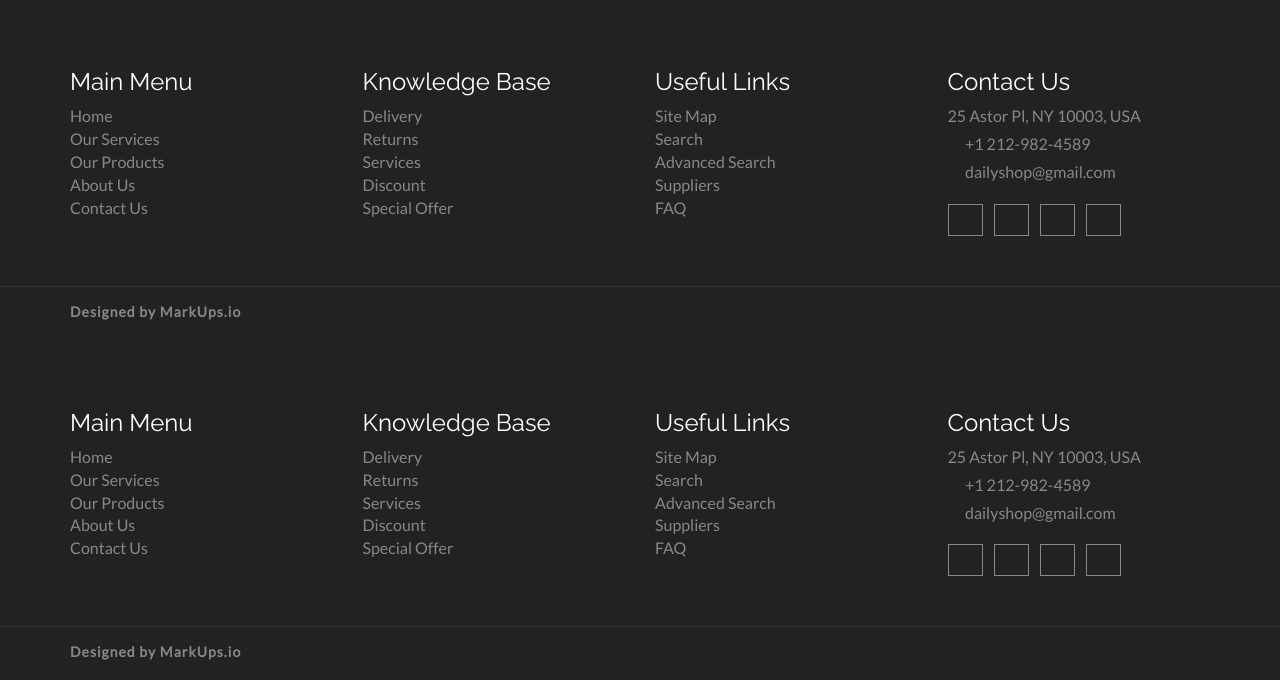
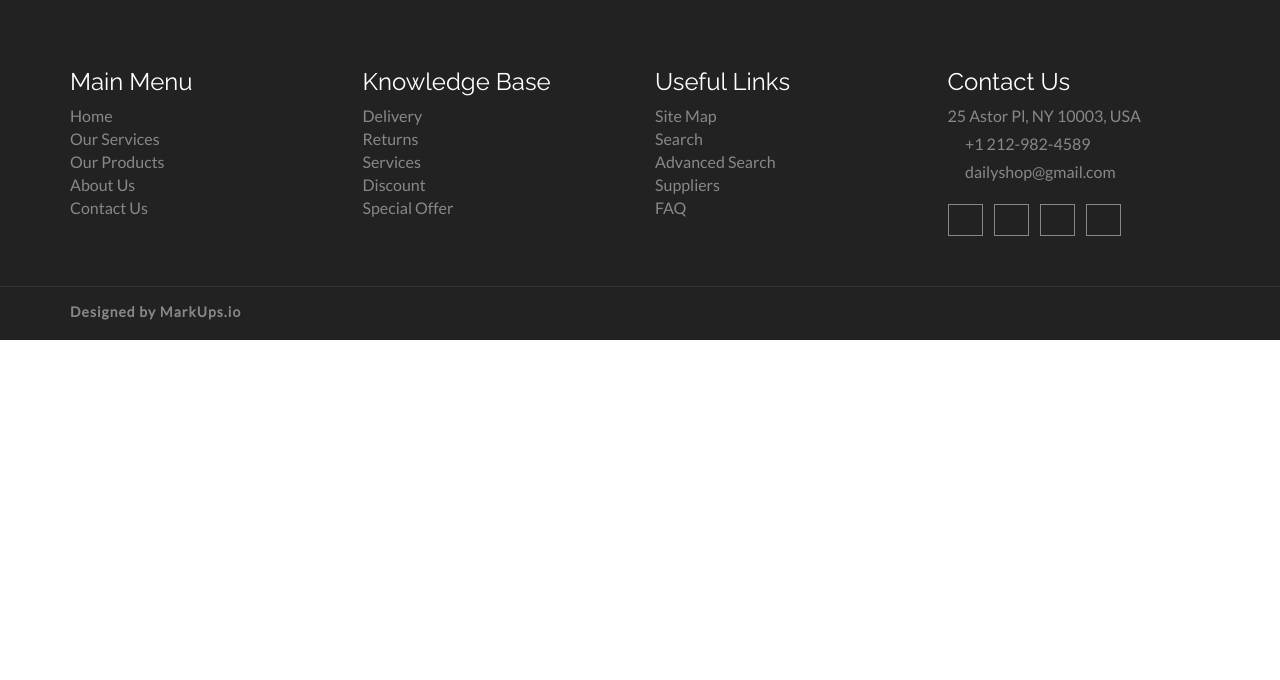
Before and after one commit to AakankshaMathur/shopping_app, a Django app: template core/templates/checkout.html in a window 1280 px wide; the page is wider, and only the part inside the window is pictured. Shown: the part 963-1643 px from the top of that part. After the commit the page ends 1303 px from the top of that part, so only its background shows below. Run offline with Django 3.2, Linux system fonts and the light colour scheme; the template is opened without the code that fills it: values that come from a table or form of the project are taken from there, others are empty; data comes from the database, SQL or seed files in the repository; both versions use the stored data as it was after the commit; some libraries are stand-ins or nearby versions; some web fonts are replaced.

Commit message:
Checkout

```diff
--- a/core/models.py
+++ b/core/models.py
@@ -121,7 +121,13 @@ class Order(models.Model):
 
     @property
     def get_total(self):
-        total = self.quantity * self.price
+        total = 0
+        try:
+            total = self.quantity * self.price
+
+        except:
+            pass
+
         return total
 
 
--- a/core/templates/checkout.html
+++ b/core/templates/checkout.html
@@ -370,7 +370,7 @@
                   <h4>Order Summary</h4>
 
                       <div class="aa-order-summary-area">
-                        <form action="" method="GET">
+                        <form action="" method="POST">
                           <table class="table table-responsive">
 
                               <thead>
@@ -424,99 +424,7 @@
  </section>
  <!-- / Cart view section -->
 
-  <!-- footer -->
-  <footer id="aa-footer">
-    <!-- footer bottom -->
-    <div class="aa-footer-top">
-     <div class="container">
-        <div class="row">
-        <div class="col-md-12">
-          <div class="aa-footer-top-area">
-            <div class="row">
-              <div class="col-md-3 col-sm-6">
-                <div class="aa-footer-widget">
-                  <h3>Main Menu</h3>
-                  <ul class="aa-footer-nav">
-                    <li><a href="#">Home</a></li>
-                    <li><a href="#">Our Services</a></li>
-                    <li><a href="#">Our Products</a></li>
-                    <li><a href="#">About Us</a></li>
-                    <li><a href="#">Contact Us</a></li>
-                  </ul>
-                </div>
-              </div>
-              <div class="col-md-3 col-sm-6">
-                <div class="aa-footer-widget">
-                  <div class="aa-footer-widget">
-                    <h3>Knowledge Base</h3>
-                    <ul class="aa-footer-nav">
-                      <li><a href="#">Delivery</a></li>
-                      <li><a href="#">Returns</a></li>
-                      <li><a href="#">Services</a></li>
-                      <li><a href="#">Discount</a></li>
-                      <li><a href="#">Special Offer</a></li>
-                    </ul>
-                  </div>
-                </div>
-              </div>
-              <div class="col-md-3 col-sm-6">
-                <div class="aa-footer-widget">
-                  <div class="aa-footer-widget">
-                    <h3>Useful Links</h3>
-                    <ul class="aa-footer-nav">
-                      <li><a href="#">Site Map</a></li>
-                      <li><a href="#">Search</a></li>
-                      <li><a href="#">Advanced Search</a></li>
-                      <li><a href="#">Suppliers</a></li>
-                      <li><a href="#">FAQ</a></li>
-                    </ul>
-                  </div>
-                </div>
-              </div>
-              <div class="col-md-3 col-sm-6">
-                <div class="aa-footer-widget">
-                  <div class="aa-footer-widget">
-                    <h3>Contact Us</h3>
-                    <address>
-                      <p> 25 Astor Pl, NY 10003, USA</p>
-                      <p><span class="fa fa-phone"></span>+1 212-982-4589</p>
-                      <p><span class="fa fa-envelope"></span>dailyshop@gmail.com</p>
-                    </address>
-                    <div class="aa-footer-social">
-                      <a href="#"><span class="fa fa-facebook"></span></a>
-                      <a href="#"><span class="fa fa-twitter"></span></a>
-                      <a href="#"><span class="fa fa-google-plus"></span></a>
-                      <a href="#"><span class="fa fa-youtube"></span></a>
-                    </div>
-                  </div>
-                </div>
-              </div>
-            </div>
-          </div>
-        </div>
-      </div>
-     </div>
-    </div>
-    <!-- footer-bottom -->
-    <div class="aa-footer-bottom">
-      <div class="container">
-        <div class="row">
-        <div class="col-md-12">
-          <div class="aa-footer-bottom-area">
-            <p>Designed by <a href="http://www.markups.io/">MarkUps.io</a></p>
-            <div class="aa-footer-payment">
-              <span class="fa fa-cc-mastercard"></span>
-              <span class="fa fa-cc-visa"></span>
-              <span class="fa fa-paypal"></span>
-              <span class="fa fa-cc-discover"></span>
-            </div>
-          </div>
-        </div>
-      </div>
-      </div>
-    </div>
-  </footer>
-  <!-- / footer -->
+
   <!-- Login Modal -->
   <div class="modal fade" id="login-modal" tabindex="-1" role="dialog" aria-labelledby="myModalLabel" aria-hidden="true">
     <div class="modal-dialog">
```
Also changed, not shown: core/templates/cart.html (+8 -4 lines), core/views.py (+32 -5 lines), db.sqlite3.
